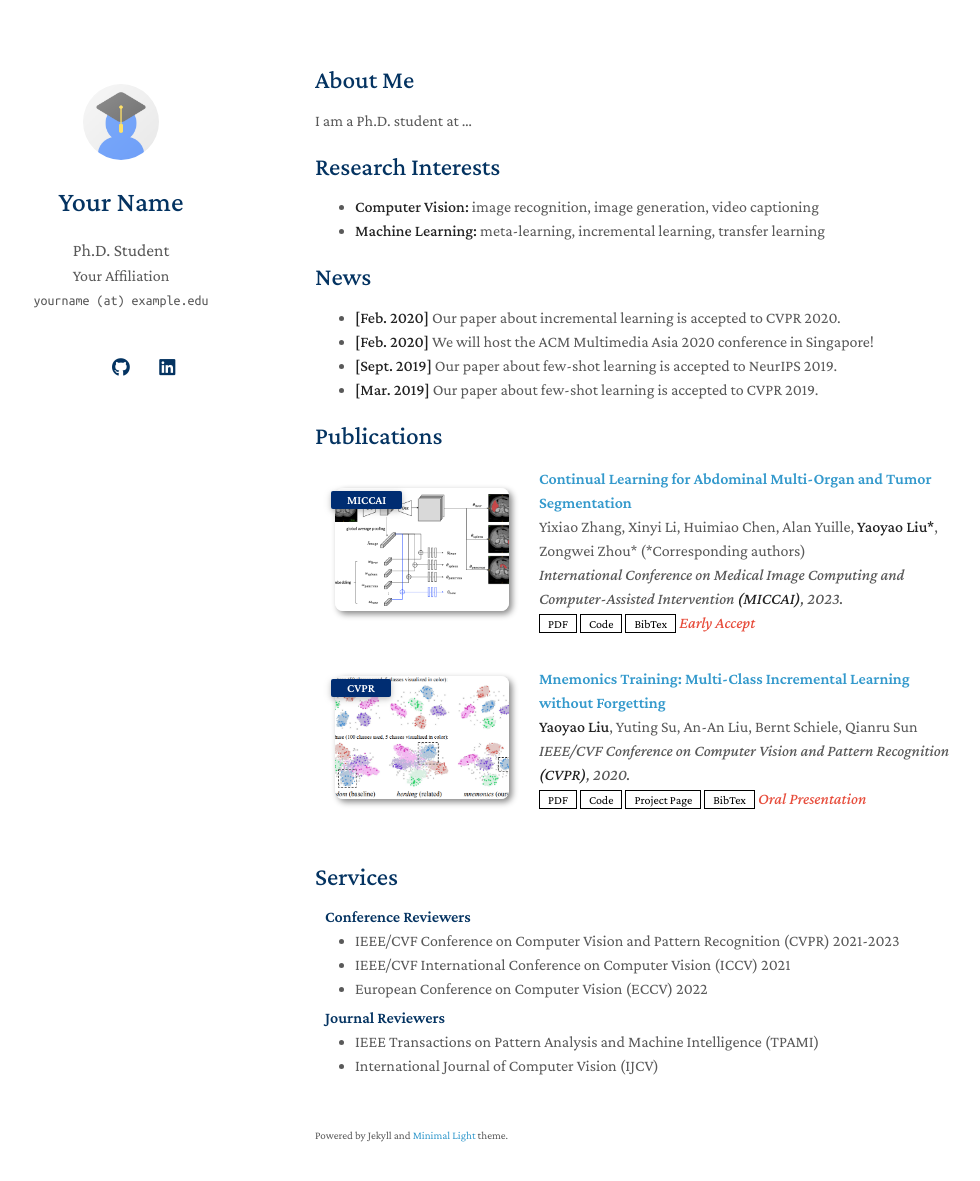
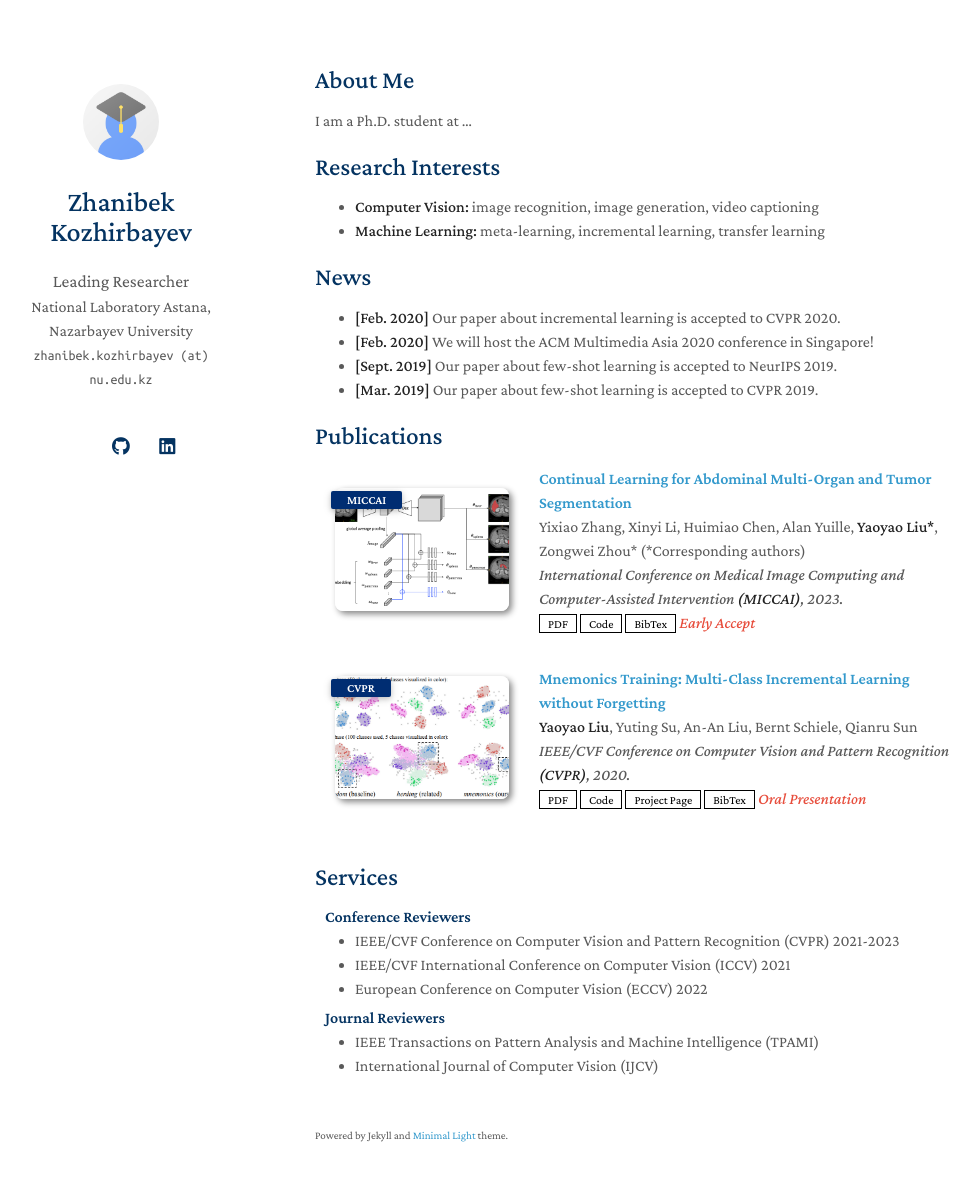
Before and after one commit to zhanibekkm/zhanibekkm.github.io, a Jekyll site: the page built from index.md, in a window 1280 px wide and 1216 px high. Shown: the top 1181 px of the window, without its empty margins (155-1135 px from the left). Built offline with Jekyll 4.4.1, drawn with Linux system fonts in a browser that asks for light colours; a style sheet for code colours, icons or effects is not loaded; our own code applies the rules of GitHub Pages for plain Markdown files.

Commit message:
Update personal information in _config.yml

```diff
--- a/_config.yml
+++ b/_config.yml
@@ -1,8 +1,8 @@
 # Basic Information
-title: Your Name
-position: Ph.D. Student
-affiliation: Your Affiliation
-email: yourname (at) example.edu
+title: Zhanibek Kozhirbayev
+position: Leading Researcher
+affiliation: National Laboratory Astana, Nazarbayev University
+email: zhanibek.kozhirbayev (at) nu.edu.kz
 
 # Search Engine Optimization (SEO)
 # The following information is used to improve the website traffic from search engines, e.g., Google.
@@ -12,11 +12,11 @@ canonical: https://minimal-light-theme.yliu.me/
 
 # Links
 # If you don't need one of them, you may delete the corresponding line.
-google_scholar: https://scholar.google.com/
-cv_link: assets/files/curriculum_vitae.pdf
-github_link: https://github.com/
-linkedin: https://www.linkedin.com/
-twitter: https://twitter.com/
+google_scholar: https://scholar.google.com/citations?user=qkucYS0AAAAJ&hl=en
+cv_link: assets/files/cv.pdf
+github_link: https://github.com/zhanibekkm
+linkedin: https://www.linkedin.com/in/zhanibekkm/
+twitter: https://x.com/Zhanibekkm
 
 # Images (e.g., your profile picture and your website's favicon)
 # "favicon" and "favicon_dark" are used for the light and dark modes, respectively.
```
